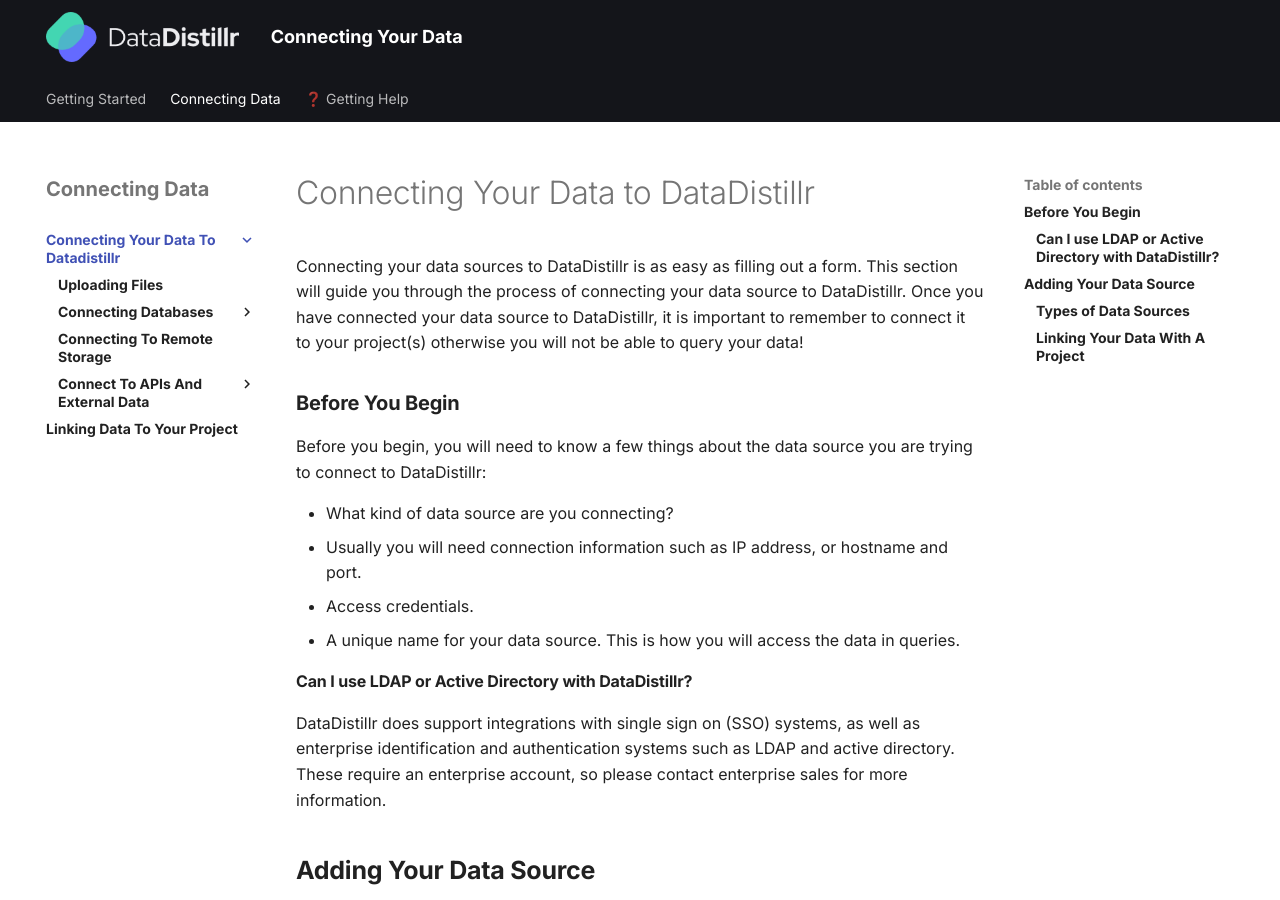
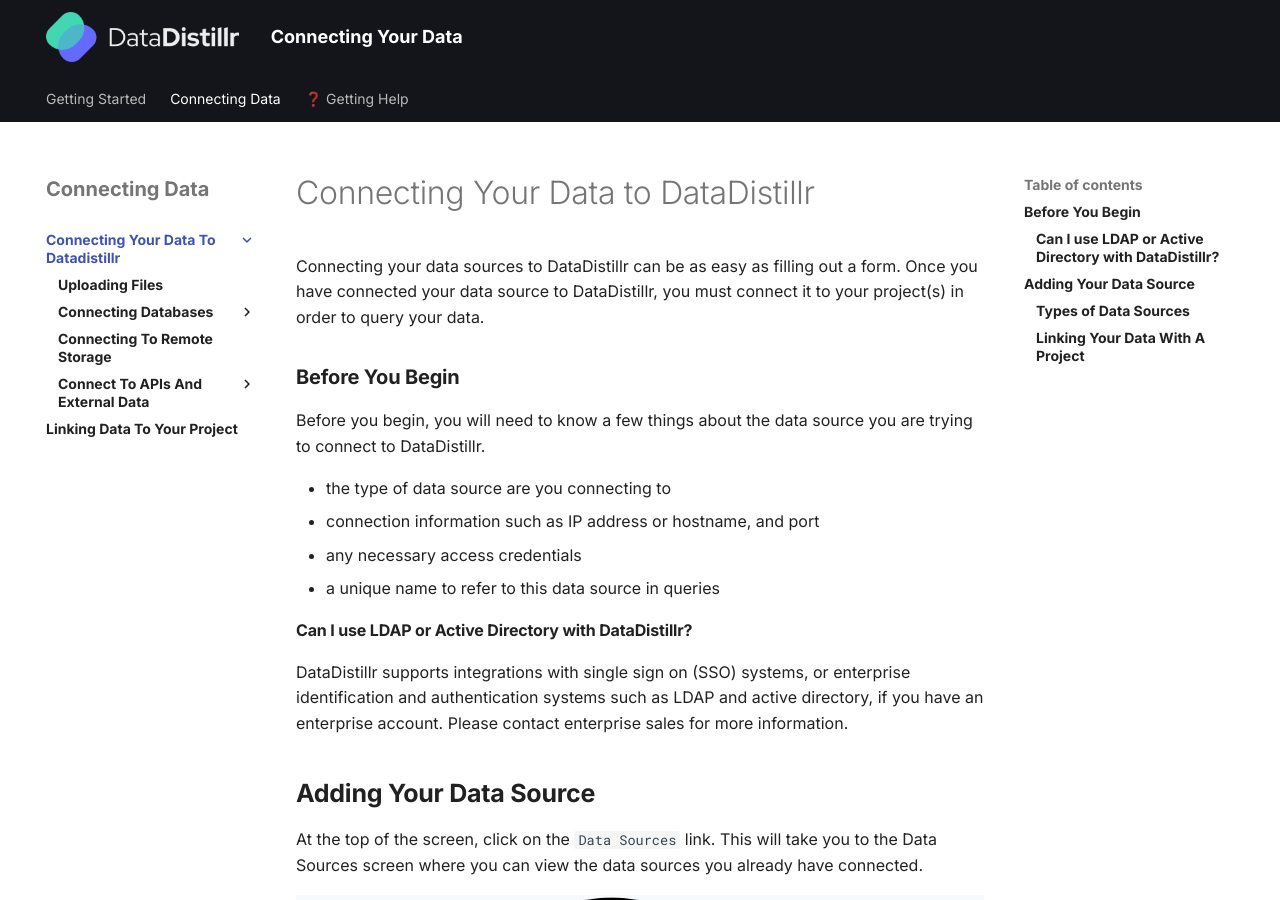
Before and after one commit to noahi/ddr_public_docs, an MkDocs documentation site: the page built from docs/connecting-data/connecting-your-data-to-datadistillr/README.md, in a window 1280 px wide and 900 px high. Built offline with MkDocs 1.6.1 and Material for MkDocs 9.7.7, drawn with Linux system fonts in a browser that asks for light colours.

Commit message:
minor copy edit updates.

```diff
--- a/docs/connecting-data/connecting-your-data-to-datadistillr/README.md
+++ b/docs/connecting-data/connecting-your-data-to-datadistillr/README.md
@@ -4,24 +4,24 @@
 
 # Connecting Your Data to DataDistillr
 
-Connecting your data sources to DataDistillr is as easy as filling out a form.  This section will guide you through the process of connecting your data source to DataDistillr.  Once you have connected your data source to DataDistillr, it is important to remember to connect it to your project(s) otherwise you will not be able to query your data!
+Connecting your data sources to DataDistillr can be as easy as filling out a form. Once you have connected your data source to DataDistillr, you must connect it to your project(s) in order to query your data.
 
 ### __Before You Begin__
 
-Before you begin, you will need to know a few things about the data source you are trying to connect to DataDistillr:
+Before you begin, you will need to know a few things about the data source you are trying to connect to DataDistillr.
 
-* What kind of data source are you connecting?
-* Usually you will need connection information such as IP address, or hostname and port.
-* Access credentials.
-* A unique name for your data source.  This is how you will access the data in queries.
+* the type of data source are you connecting to
+* connection information such as IP address or hostname, and port
+* any necessary access credentials
+* a unique name to refer to this data source in queries
 
 #### __Can I use LDAP or Active Directory with DataDistillr?__
 
-DataDistillr does support integrations with single sign on (SSO) systems, as well as enterprise identification and authentication systems such as LDAP and active directory.  These require an enterprise account, so please contact enterprise sales for more information.&#x20;
+DataDistillr supports integrations with single sign on (SSO) systems, or enterprise identification and authentication systems such as LDAP and active directory, if you have an enterprise account. Please contact enterprise sales for more information.&#x20;
 
 ## __Adding Your Data Source__
 
-At the top of the screen, click on the `Data Sources` link.  This will take you to the Data Sources screen where you can view the data sources you already have connected.&#x20;
+At the top of the screen, click on the `Data Sources` link. This will take you to the Data Sources screen where you can view the data sources you already have connected.&#x20;
 
 ![The Data Sources Button](</img/Screen Shot 2021-11-14 at 10.59.12 AM.png>)
 
@@ -44,6 +44,6 @@
 
 ### __Linking Your Data With A Project__
 
-The last step in connecting your data to DataDistillr is linking your data with a project.  The project is intended to filter down your data from all available data to just those data sources you are working with. &#x20;
+The last step in connecting your data to DataDistillr is linking your data with a project. The project is intended to filter down your data from all available data to just those data sources you are working with. &#x20;
 
 Here is how to [link data to your project](../linking-data-to-your-project.md).&#x20;
```
